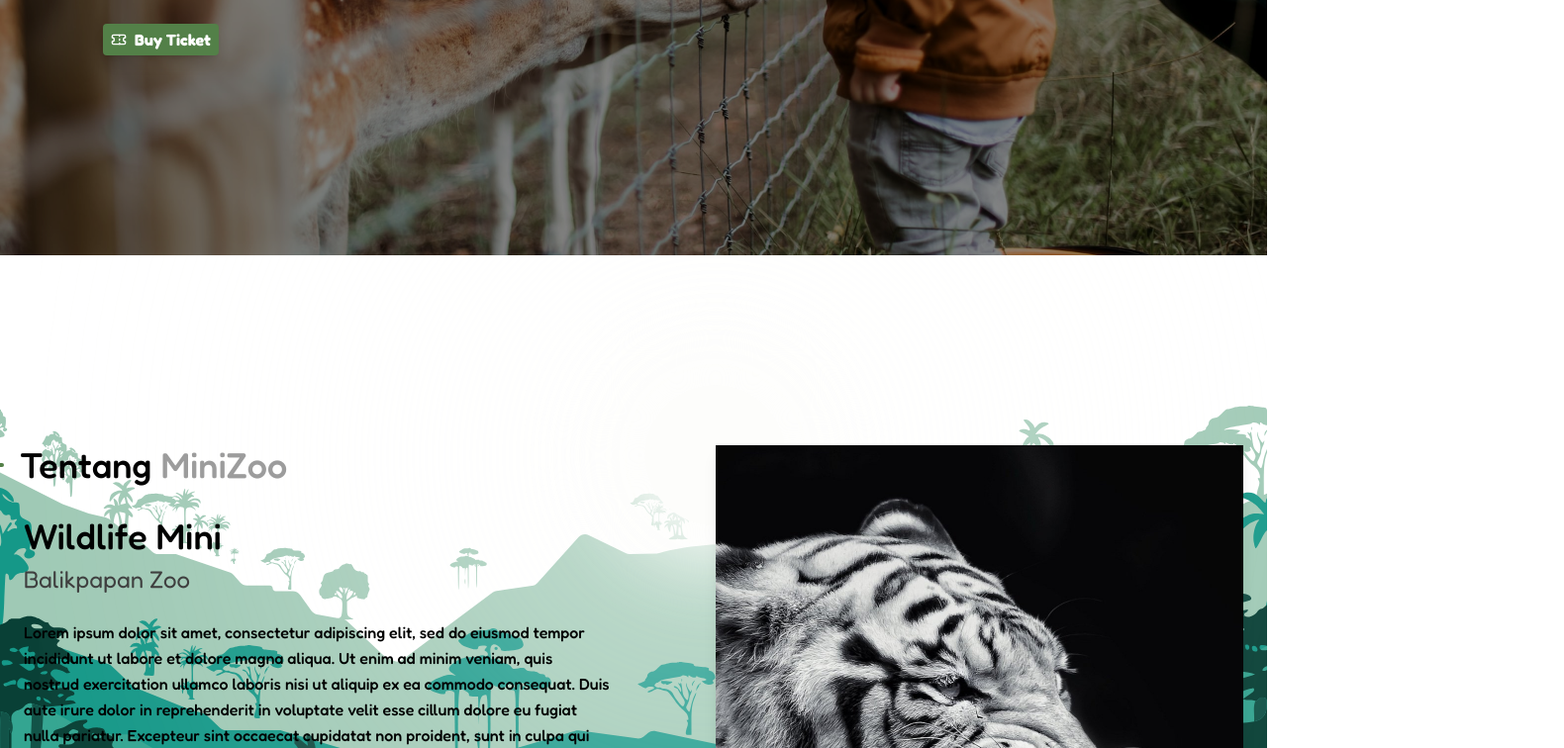
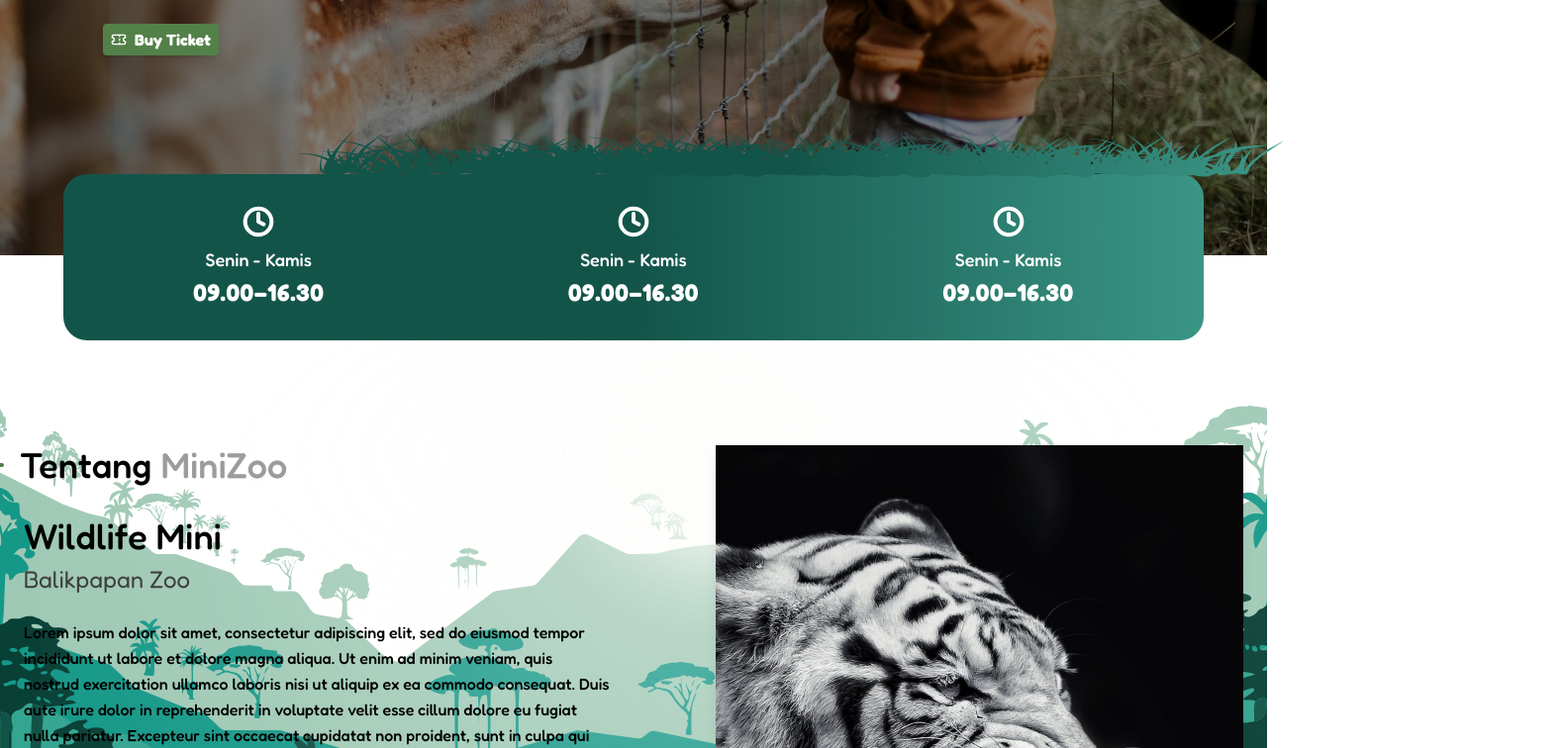
Before and after one commit to anandaalexx/KKN-Ekowisata, a Next.js app: page / in a window 1280 px wide. Shown: the part 540-1296 px from the top of the page at 99% size, 1580 px wide, since content can reach past the window. Built offline with nearby package versions, Linux system fonts and the light colour scheme.

Commit message:
perbaikan komponen OpenHours

```diff
--- a/src/app/page.jsx
+++ b/src/app/page.jsx
@@ -13,13 +13,18 @@ export default function Home() {
   return (
     <>
       <Navbar />
+      <div className="relative">
         <Hero />
+      </div>
+      <OpenHours />
+      <div>
         <About />
         <TicketList />
         <Stats />
         <Gallery />
         <Activity />
         <Footer />
+      </div>
     </>
   );
 }
--- a/src/components/OpenHours.jsx
+++ b/src/components/OpenHours.jsx
@@ -1,34 +1,48 @@
-// components/OpeningHours.jsx
 import Image from "next/image";
+import { Clock } from "lucide-react";
 
 export default function OpenHours() {
   return (
-    <section className="relative rounded-3xl px-6 py-4 text-white -mt-5 mx-24 md:mx-20 overflow-hidden">
-      {/* Gradient background */}
-      <div className="absolute inset-0 bg-gradient-to-r from-[#135449] to-[#3C9989] rounded-3xl z-0" />
-
-      {/* Rumput SVG (ditempatkan di atas bagian gradient) */}
-      <div className="absolute -top-16 left-0 w-full z-10">
+    <div className="absolute w-full z-30 px-6 py-4 text-white top-[700px]">
+      {/* SVG Rumput */}
+      <div className="absolute -top-8 left-235 -translate-x-1/2 z-10 w-screen overflow-hidden pointer-events-none">
         <Image
           src="/images/VectorTime.svg"
           alt="Grass vector"
-          width={1440}
+          width={1920}
           height={100}
+          className="w-[78%] h-auto"
         />
       </div>
 
+      {/* Container utama */}
+      <div className="mx-auto max-w-6xl relative px-6 py-8">
+        {/* Background gradient diperbarui */}
+        <div
+          className="absolute inset-0 rounded-3xl z-0"
+          style={{
+            backgroundImage:
+              "linear-gradient(90deg, #135449 50%, #3C9989 103%)",
+          }}
+        />
+
         {/* Konten waktu */}
-      <div className="relative z-20 flex flex-col md:flex-row justify-around text-center gap-8">
+        <div className="relative z-20 rounded-3xl overflow-hidden">
+          <div className="flex flex-col md:flex-row justify-around text-center gap-8">
             {[1, 2, 3].map((_, i) => (
               <div key={i}>
-            <div className="text-2xl">🕒</div>
-            <p className="mt-2 text-lg font-medium">Senin – Kamis</p>
+                <div className="flex justify-center">
+                  <Clock strokeWidth={3} className="w-8 h-8" />
+                </div>
+                <p className="mt-2 text-lg font-medium">Senin - Kamis</p>
                 <p className="mt-1 text-2xl font-extrabold tracking-wide">
                   09.00–16.30
                 </p>
               </div>
             ))}
           </div>
-    </section>
+        </div>
+      </div>
+    </div>
   );
 }
```
Lines whose indentation alone changed are shown as unchanged.
